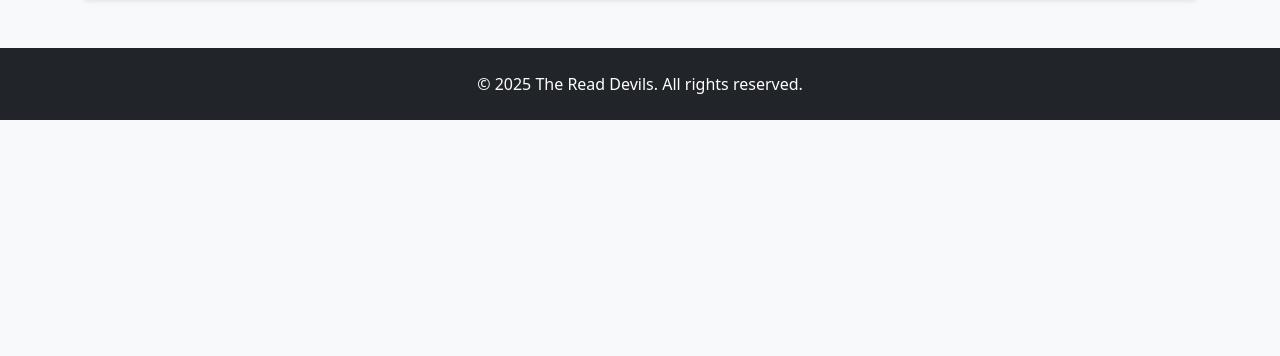
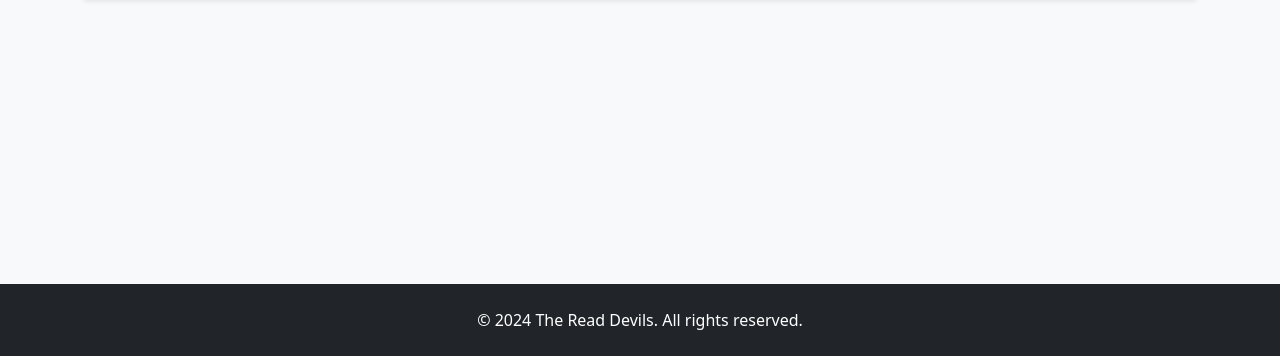
Before and after one commit to MassJakaa/projekprakpemweb, a PHP site: page /novelsaya.php in a window 1280 px wide. Shown: the part 444-800 px from the top of the page. Run offline with PHP 8.4, Linux system fonts and the light colour scheme; a user stored in the database is signed in; data comes from the database, SQL or seed files in the repository.

Commit message:
Rill Rampung iki Ea

```diff
--- a/editnovel.php
+++ b/editnovel.php
@@ -63,7 +63,7 @@ if ($_SERVER['REQUEST_METHOD'] == 'POST') {
     <link href="https://cdn.jsdelivr.net/npm/bootstrap@5.3.0/dist/css/bootstrap.min.css" rel="stylesheet">
     <script src="https://upload-widget.cloudinary.com/global/all.js"></script>
 </head>
-<body class="bg-light">
+<body class="bg-light d-flex flex-column" style="min-height: 100vh;">
 
 <!-- Navbar -->
 <nav class="navbar navbar-expand-lg navbar-dark bg-danger border-bottom sticky-top">
@@ -128,7 +128,7 @@ if ($_SERVER['REQUEST_METHOD'] == 'POST') {
         </div>
 </nav>
 
-<div class="container my-4" style="max-width: 800px;">
+<div class="container my-4flex-grow-1" style="max-width: 800px;">
     <div class="card shadow-sm">
         <div class="card-body p-4">
 
--- a/login.php
+++ b/login.php
@@ -68,7 +68,7 @@ if (isset($_POST['login'])) {
         </div>
       </form>
 
-      <p class="text-center mt-3 mb-0">Belum punya akun? <a href="register.php">Daftar</a></p>
+      <p class="text-center mt-3 mb-0">Belum punya akun? <a href="registrasi.php">Daftar</a></p>
     </div>
   </div>
 
--- a/novelsaya.php
+++ b/novelsaya.php
@@ -44,7 +44,7 @@ $result = mysqli_query($konek, $query);
     <link rel="stylesheet" href="style.css">
     <link href="https://cdn.jsdelivr.net/npm/bootstrap@5.3.0/dist/css/bootstrap.min.css" rel="stylesheet">
 </head>
-<body class="bg-light">
+<body class="bg-light d-flex flex-column" style="min-height: 100vh;">
 
 <nav class="navbar navbar-expand-lg navbar-dark bg-danger border-bottom sticky-top">
     <div class="container-fluid">
@@ -108,7 +108,7 @@ $result = mysqli_query($konek, $query);
         </div>
 </nav>
 
-<div class="container my-4">
+<div class="container my-4 flex-grow-1">
     <h2 class="mb-4">Daftar Karya Anda</h2>
 
     <?php
@@ -187,8 +187,8 @@ $result = mysqli_query($konek, $query);
     <?php endif; ?>
 </div>
 
-<footer class="bg-dark text-white text-center py-4 mt-5">
-    <p class="mb-0">&copy; 2025 The Read Devils. All rights reserved.</p>
+<footer class="bg-dark text-white text-center py-4 mt-auto">
+    <p class="mb-0">&copy; 2024 The Read Devils. All rights reserved.</p>
 </footer>
 
 <script src="https://cdn.jsdelivr.net/npm/bootstrap@5.3.0/dist/js/bootstrap.bundle.min.js"></script>
--- a/tambahnovel.php
+++ b/tambahnovel.php
@@ -56,7 +56,7 @@ if ($_SERVER['REQUEST_METHOD'] == 'POST') {
     <link href="https://cdn.jsdelivr.net/npm/bootstrap@5.3.0/dist/css/bootstrap.min.css" rel="stylesheet">
     <script src="https://upload-widget.cloudinary.com/global/all.js"></script>
 </head>
-<body class="bg-light">
+<body class="bg-light d-flex flex-column" style="min-height: 100vh;">
 
 <!-- Navbar -->
 <nav class="navbar navbar-expand-lg navbar-dark bg-danger border-bottom sticky-top">
@@ -121,7 +121,7 @@ if ($_SERVER['REQUEST_METHOD'] == 'POST') {
         </div>
 </nav>
 
-<div class="container my-4" style="max-width: 800px;">
+<div class="container my-4 flex-grow-1" style="max-width: 800px;">
     <div class="card shadow-sm">
         <div class="card-body p-4">
 
```
Also changed, not shown: berandanew.php (+4 -4 lines).
